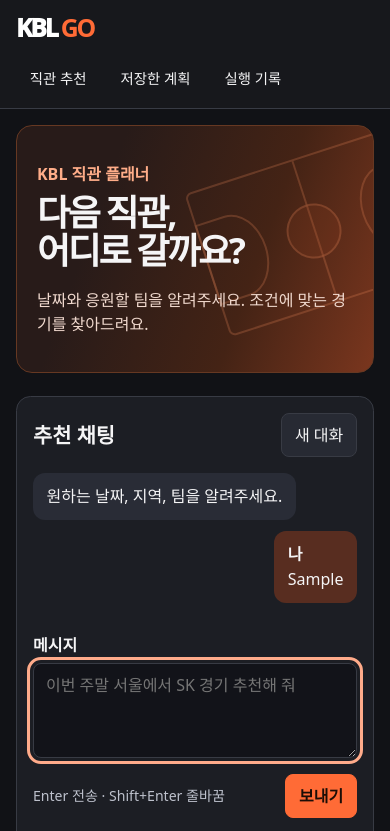
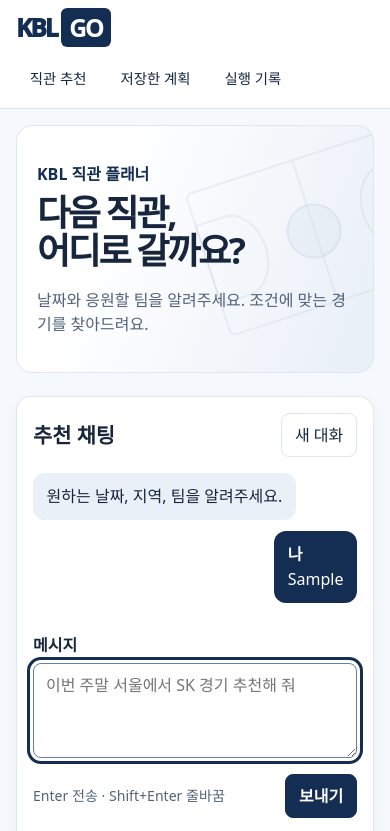
Before and after one commit to ckdmstn/AGENT_BASKETBALL_PJT, a plain HTML site: page frontend/index.html in a window 390 px wide. Both pictures are taken after typing "Sample" into the empty fields and a click on the button "보내기". Shown: the top 831 px of the page. Drawn offline with Linux system fonts and the light colour scheme; files that its build step writes are made by us from their sources; no server answers; files whose address does not match are found by name.

Commit message:
style: 딥 네이비 라이트 테마 적용 (#11)

```diff
--- a/frontend/styles.css
+++ b/frontend/styles.css
@@ -1,85 +1,106 @@
 :root {
   font-family: "Malgun Gothic", "Apple SD Gothic Neo", system-ui, sans-serif;
-  color: #f5f5f6;
-  background: #111216;
-  color-scheme: dark;
-  --panel: #1c1e24;
-  --line: #383b44;
-  --muted: #bdc1cc;
-  --accent: #ff6b36;
+  color: var(--text);
+  background: var(--background);
+  color-scheme: light;
+  --primary: #142D52;
+  --primary-hover: #0E213E;
+  --background: #F5F8FC;
+  --surface: #FFFFFF;
+  --text: #17263D;
+  --muted: #68788D;
+  --border: #DEE6F0;
+  --soft: #EAF0F8;
+  --muted-strong: #52627A;
+  --input-border: #697E9A;
+  --court-line: #7892B83D;
+  --court-fill: #B9CBE24D;
+  --shadow: #142D520A;
+  --backdrop: #0E213E66;
+  --success-text: #1B5B46;
+  --success-bg: #E8F5ED;
+  --success-border: #9ECBB4;
+  --error-text: #8B3040;
+  --error-bg: #FCEFF1;
+  --error-border: #CF8A97;
+  --warning-text: #714800;
+  --warning-bg: #FFF5D9;
+  --warning-border: #CB9A3D;
 }
 * { box-sizing: border-box; }
 body { margin: 0; line-height: 1.55; }
 button, input, textarea { font: inherit; }
-a { color: #ff9b78; }
+a { color: var(--primary); }
 button, nav a {
   display: inline-block; padding: .55rem .8rem; border-radius: .5rem;
-  border: 1px solid var(--line); background: #272a33; color: inherit; cursor: pointer;
+  border: 1px solid var(--border); background: var(--surface); color: inherit; cursor: pointer;
 }
-button:hover:not(:disabled), nav a:hover { background: #373b46; }
+button:hover:not(:disabled), nav a:hover { background: var(--soft); }
 button:disabled { opacity: .48; cursor: not-allowed; }
-:focus-visible { outline: 3px solid #ffab8a; outline-offset: 3px; }
+:focus-visible { outline: 3px solid var(--primary); outline-offset: 3px; }
 [hidden] { display: none !important; }
 .shell { width: min(76rem, calc(100% - 2rem)); margin-inline: auto; }
-.top { background: #17181c; border-bottom: 1px solid var(--line); }
+.top { background: var(--surface); border-bottom: 1px solid var(--border); }
 .bar, .section-head, .actions { display: flex; align-items: center; justify-content: space-between; gap: .75rem; flex-wrap: wrap; }
 .bar { min-height: 4.5rem; padding-block: .5rem; }
-.brand { color: white; font-size: 1.55rem; font-weight: 950; letter-spacing: -.09em; text-decoration: none; white-space: nowrap; }
-.brand strong { color: var(--accent); }
+.brand { color: var(--primary); font-size: 1.55rem; font-weight: 950; letter-spacing: -.09em; text-decoration: none; white-space: nowrap; }
+.brand strong { background: var(--primary); color: var(--surface); padding: .08em .35em .14em; border-radius: .25em; }
 nav { display: flex; gap: .4rem; flex-wrap: wrap; }
 nav a { border-color: transparent; background: transparent; text-decoration: none; font-size: .9rem; }
 .hero {
   position: relative; isolation: isolate; overflow: hidden; display: grid; align-items: center;
-  min-height: 19rem; margin-block: 2rem 1.4rem; border: 1px solid #663822; border-radius: 1rem;
-  background: linear-gradient(110deg, #281b19 25%, #442315 65%, #7a361e);
+  min-height: 19rem; margin-block: 2rem 1.4rem; border: 1px solid var(--border); border-radius: 1rem;
+  background: linear-gradient(110deg, var(--surface) 25%, var(--soft) 95%);
 }
 .hero-copy { padding: clamp(1.25rem, 5vw, 3.5rem); }
-.eyebrow { margin: 0 0 .5rem; color: #ffad89; font-weight: 800; }
+.eyebrow { margin: 0 0 .5rem; color: var(--primary); font-weight: 800; }
 h1 { margin: 0; font-size: clamp(2.25rem, 6vw, 4.65rem); letter-spacing: -.065em; line-height: 1.04; }
-.hero-copy > p:last-child { margin: 1.15rem 0 0; color: #f0d9ce; }
-.court { position: absolute; z-index: -1; width: 48%; aspect-ratio: 1.5; top: 12%; right: -4%; border: 2px solid #f38e5f85; transform: rotate(-18deg); border-radius: .4rem; opacity: .85; }
-.court::before { content: ""; position: absolute; top: 0; bottom: 0; left: 50%; border-left: 2px solid #f38e5f85; }
-.court i, .court b, .court span { position: absolute; border: 2px solid #f38e5f85; top: 50%; translate: 0 -50%; }
+.hero-copy > p:last-child { margin: 1.15rem 0 0; color: var(--muted-strong); }
+.court { position: absolute; z-index: -1; width: 48%; aspect-ratio: 1.5; top: 12%; right: -4%; border: 2px solid var(--court-line); transform: rotate(-18deg); border-radius: .4rem; opacity: .85; }
+.court::before { content: ""; position: absolute; top: 0; bottom: 0; left: 50%; border-left: 2px solid var(--court-line); }
+.court i, .court b, .court span { position: absolute; border: 2px solid var(--court-line); top: 50%; translate: 0 -50%; }
 .court i { left: -2px; width: 28%; height: 58%; border-radius: 0 100% 100% 0; }
 .court b { right: -2px; width: 28%; height: 58%; border-radius: 100% 0 0 100%; }
-.court span { left: 50%; translate: -50% -50%; width: 25%; aspect-ratio: 1; border-radius: 50%; background: #ff6b3628; }
+.court span { left: 50%; translate: -50% -50%; width: 25%; aspect-ratio: 1; border-radius: 50%; background: var(--court-fill); }
 .workspace { display: grid; grid-template-columns: minmax(0, .9fr) minmax(0, 1.1fr); gap: 1.25rem; align-items: start; }
-.panel { min-width: 0; border: 1px solid var(--line); border-radius: .9rem; background: var(--panel); padding: clamp(1rem, 2.5vw, 1.5rem); scroll-margin-top: 1rem; }
+.panel { min-width: 0; border: 1px solid var(--border); border-radius: .9rem; background: var(--surface); padding: clamp(1rem, 2.5vw, 1.5rem); scroll-margin-top: 1rem; box-shadow: 0 4px 14px var(--shadow); }
 .lower { margin-block: 1.25rem; }
 h2, h3, h4 { margin: 0; line-height: 1.35; }
 h2 { font-size: 1.3rem; } h3 { font-size: 1.1rem; } h4 { font-size: 1rem; }
 p, small, li { overflow-wrap: anywhere; }
-small, .muted { color: var(--muted); font-size: .88rem; }
-.empty { color: var(--muted); border: 1px dashed var(--line); border-radius: .65rem; padding: 1rem; }
+small, .muted { color: var(--muted-strong); font-size: .88rem; }
+.empty { color: var(--muted-strong); border: 1px dashed var(--border); border-radius: .65rem; padding: 1rem; }
 .messages { display: flex; flex-direction: column; gap: .65rem; margin: 1rem 0; min-height: 9rem; max-height: 27rem; overflow: auto; }
-.bubble { margin: 0; max-width: 95%; padding: .7rem .85rem; background: #292c36; border-radius: .75rem; white-space: pre-wrap; align-self: flex-start; }
-.bubble.user { align-self: flex-end; background: #582d20; }
+.bubble { margin: 0; max-width: 95%; padding: .7rem .85rem; background: var(--soft); border-radius: .75rem; white-space: pre-wrap; align-self: flex-start; }
+.bubble.user { align-self: flex-end; background: var(--primary); color: var(--surface); }
 label { display: block; font-weight: 700; margin-block: .7rem .3rem; }
-textarea, input { width: 100%; padding: .6rem .75rem; color: inherit; background: #121319; border: 1px solid var(--line); border-radius: .5rem; }
+textarea, input { width: 100%; padding: .6rem .75rem; color: inherit; background: var(--surface); border: 1px solid var(--input-border); border-radius: .5rem; }
 textarea { resize: vertical; }
 .composer { margin-top: .55rem; }
-.primary { color: #1b0d06; background: var(--accent); border-color: var(--accent); font-weight: 800; }
-.primary:hover:not(:disabled) { background: #ff946d; }
-.danger { color: #ffadad; }
-.notice { padding: .7rem .85rem; background: #2a303b; border-left: .25rem solid #86b3ff; border-radius: .35rem; overflow-wrap: anywhere; }
-.notice.error { background: #422629; border-color: #ff8989; }
-.notice.warning { background: #392f20; border-color: #ffbd6b; }
-.count, .status { border: 1px solid var(--line); padding: .18rem .55rem; border-radius: 1rem; color: var(--muted); font-size: .88rem; }
+.primary { color: var(--surface); background: var(--primary); border-color: var(--primary); font-weight: 800; }
+.primary:hover:not(:disabled) { background: var(--primary-hover); }
+.danger { color: var(--error-text); }
+.notice { padding: .7rem .85rem; background: var(--soft); border-left: .25rem solid var(--primary); border-radius: .35rem; overflow-wrap: anywhere; }
+.notice.error { background: var(--error-bg); border-color: var(--error-border); }
+.notice.warning { background: var(--warning-bg); border-color: var(--warning-border); }
+.count, .status { border: 1px solid var(--border); padding: .18rem .55rem; border-radius: 1rem; color: var(--muted-strong); font-size: .88rem; }
 .count:empty { display: none; }
-.status.met { color: #9febbb; border-color: #48775a; }
-.status.unmet { color: #ffafaf; border-color: #885459; }
-.status.unknown { color: #ffcc88; border-color: #846847; }
-.entry, details { margin-top: .75rem; padding: .85rem; border: 1px solid var(--line); border-radius: .65rem; overflow-wrap: anywhere; }
-.game { border-left: .25rem solid var(--accent); }
+.status.met { color: var(--success-text); border-color: var(--success-border); background: var(--success-bg); }
+.status.unmet { color: var(--error-text); border-color: var(--error-border); background: var(--error-bg); }
+.status.unknown { color: var(--warning-text); border-color: var(--warning-border); background: var(--warning-bg); }
+.entry, details { margin-top: .75rem; padding: .85rem; border: 1px solid var(--border); border-radius: .65rem; overflow-wrap: anywhere; }
+.game { border-left: .25rem solid var(--primary); }
 .entry p { margin: .35rem 0; }
 .entry button { margin-top: .5rem; }
 summary { cursor: pointer; font-weight: 700; }
 .checks, .timeline { margin: .6rem 0 0; padding-left: 1.35rem; }
 .checks li, .timeline li { margin-bottom: .45rem; }
-.timeline .replan { color: #ffbd89; font-weight: 700; }
+.timeline .replan { color: var(--warning-text); font-weight: 700; background: var(--warning-bg); border-radius: .4rem; padding: .4rem .55rem; }
 .condition-grid { display: grid; grid-template-columns: repeat(2, minmax(0, 1fr)); gap: .75rem; }
-dialog { width: min(32rem, calc(100% - 2rem)); padding: 1.25rem; border-radius: .85rem; border: 1px solid var(--line); background: var(--panel); color: inherit; }
-dialog::backdrop { background: #000a; }
+.condition-grid > div { background: var(--soft); border-radius: .6rem; padding: .7rem; margin-top: .65rem; }
+.replan-step { border-left: .2rem solid var(--warning-border); padding: .55rem .7rem; margin-top: .7rem; background: var(--warning-bg); }
+dialog { width: min(32rem, calc(100% - 2rem)); padding: 1.25rem; border-radius: .85rem; border: 1px solid var(--border); background: var(--surface); color: inherit; }
+dialog::backdrop { background: var(--backdrop); }
 .actions { justify-content: flex-end; margin-top: 1rem; }
 @media (max-width: 52rem) { .workspace { grid-template-columns: 1fr; } }
 @media (max-width: 34rem) {
```
